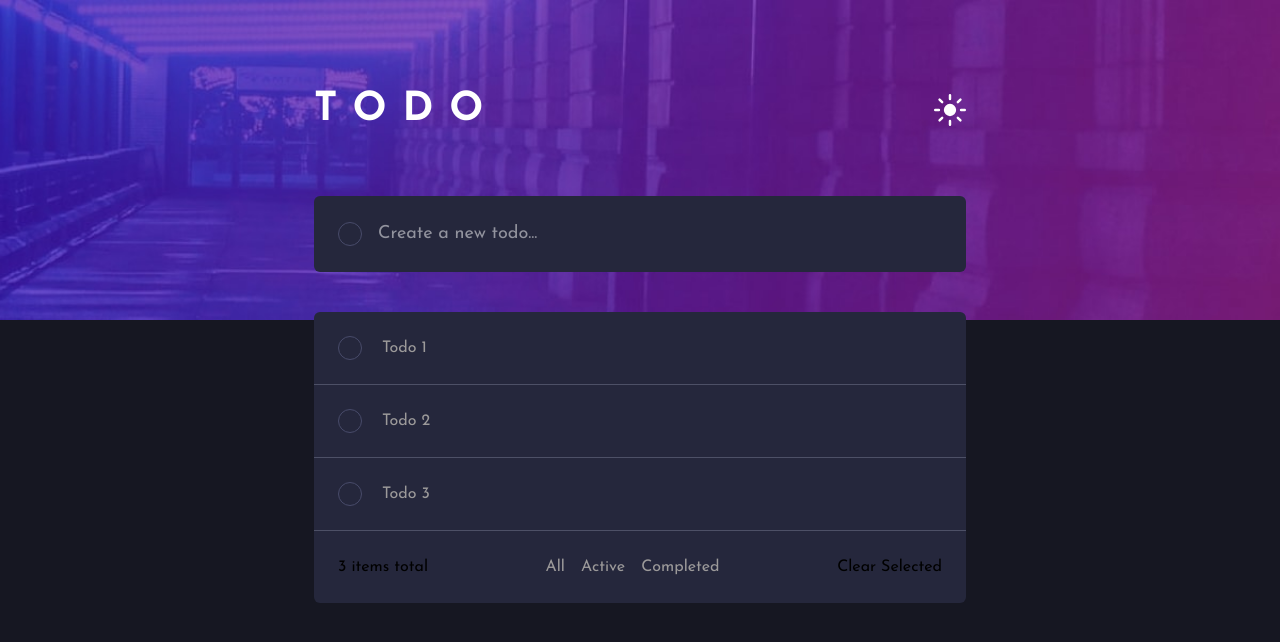
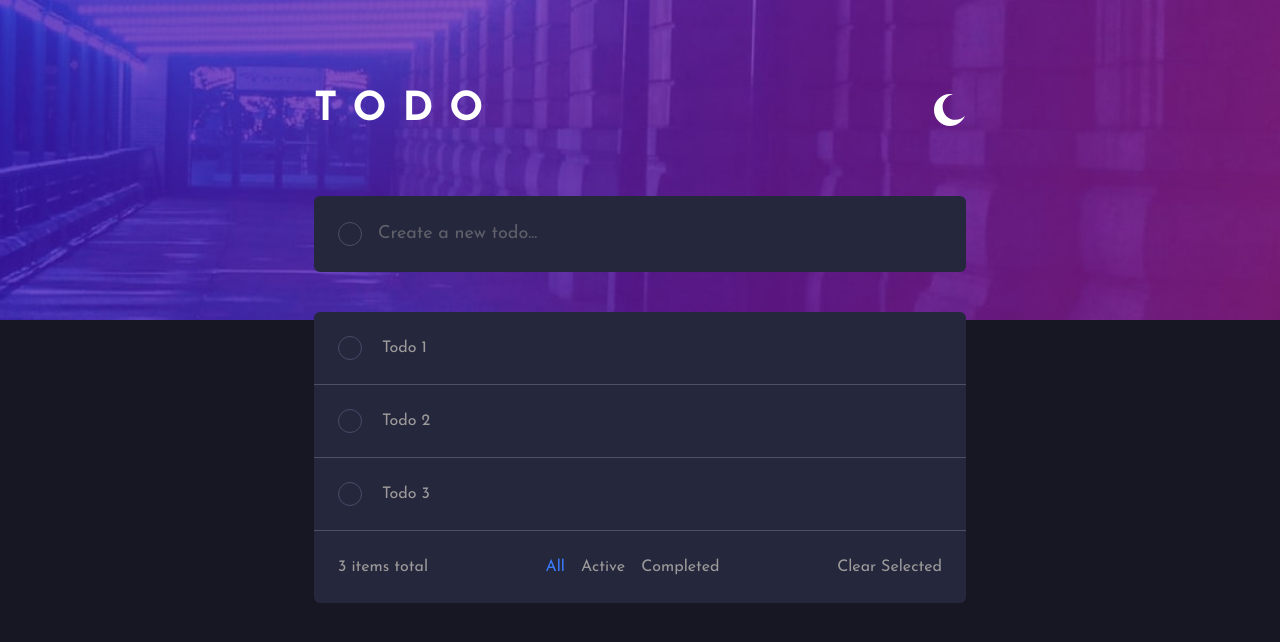
Before and after one commit to milennafeijo/projeto-todo-react-tailwind, a React (Vite) app: page / in a window 1280 px wide. Shown: the top 642 px of the page. Built offline with nearby package versions, Linux system fonts and the light colour scheme.

Commit message:
feat: adiciona contexto para mudança de tema escuro/claro nos componentes

```diff
--- a/src/App.tsx
+++ b/src/App.tsx
@@ -3,6 +3,7 @@ import TodoForm from "./components/TodoForm";
 import TodoList from "./components/TodoList";
 
 function App() {
+
   return (
     <main className="bg-navy-950 h-screen">
       <div className="bg-[url('/images/bg-desktop-dark.jpg')] h-80 bg-cover bg-center">
--- a/src/components/TodoForm/index.tsx
+++ b/src/components/TodoForm/index.tsx
@@ -1,9 +1,15 @@
+import { useContext } from "react";
+import { ThemeContext } from "../../contexts/ThemeContext";
+import { themeConfig } from "../../contexts/theme";
+
+
 const TodoForm = () => {
+    const { theme } = useContext(ThemeContext);
     return (
         <form className="relative mb-10">
-            <span className="absolute w-6 h-6 border border-navy-850 top-1/2 transform -translate-y-1/2 rounded-full left-6"></span>
+            <span className={`absolute w-6 h-6 border ${themeConfig[theme].todo.borderColor} top-1/2 transform -translate-y-1/2 rounded-full left-6`}></span>
 
-            <input type="text" placeholder="Create a new todo..." name="todo" className="bg-navy-900 w-full text-white rounded-md py-6 pl-16 outline-none text-lg" />
+            <input type="text" placeholder="Create a new todo..." name="todo" className={`${themeConfig[theme].todo.backgroundColor} ${themeConfig[theme].todo.textColor} rounded-md py-6 pl-16 outline-none text-lg w-full`} />
 
         </form>
     )
--- a/src/components/TodoHeader/index.tsx
+++ b/src/components/TodoHeader/index.tsx
@@ -1,11 +1,17 @@
-import IconSun from '/images/icon-sun.svg';
+import {themeConfig} from "../../contexts/theme";
+import { ThemeContext } from '../../contexts/ThemeContext';
+import { useContext } from 'react';
+
 
 const TodoHeader = () => {
+
+    const { theme, toggleTheme } = useContext(ThemeContext);
+
     return (<header className="flex justify-between pt-20 mb-14" >
         <h1 className="text-white text-[2.5rem] font-bold tracking-[1rem]">TODO</h1>
 
-        <button>
-            <img className="w-8 h-8" src={IconSun} alt="Toggle Theme" />
+        <button className="cursor-pointer"onClick={toggleTheme}>
+            <img className="w-8 h-8" src={themeConfig[theme].icon} alt="Toggle Theme" />
         </button>
     </header>
     )
--- a/src/components/TodoList/index.tsx
+++ b/src/components/TodoList/index.tsx
@@ -1,36 +1,42 @@
-const TodoList = () => {
+import { useContext } from "react";
+import { ThemeContext } from "../../contexts/ThemeContext";
+import { themeConfig } from "../../contexts/theme";
 
-    const todos = [
+ const todos = [
         { id: 1, text: "Todo 1" },
         { id: 2, text: "Todo 2" },
         { id: 3, text: "Todo 3" },
     ]
 
+const TodoList = () => {
+
+    const { theme } = useContext(ThemeContext);
+
     return (
 
 
-        <div className="bg-navy-900 rounded-md">
+        <div className={themeConfig[theme].todo.backgroundColor + " rounded-md"}>
             <ul>
                 {todos.map((todo) => (
                     <li className="border-b border-purple-700 p-6" key={todo.id}>
                         <div className="flex items-center gap-5">
                             <button className="w-6 h-6 border border-navy-850 rounded-full cursor-pointer"></button>
-                            <p className="text-[#9c9a9a]">{todo.text}</p>
+                            <p className={themeConfig[theme].todo.textColor}>{todo.text}</p>
                         </div>
                     </li>
                 ))}
             </ul>
 
             <div className="flex justify-between items-center p-6">
-                <p>{todos.length} items total</p>
+                <p className={themeConfig[theme].todo.textColor + " cursor-pointer"}>{todos.length} items total</p>
 
                 <div className="flex gap-4">
-                    <button className="text-[#9c9a9a] hover:text-white cursor-pointer">All</button>
-                    <button className="text-[#9c9a9a] hover:text-white cursor-pointer">Active</button>
-                    <button className="text-[#9c9a9a] hover:text-white cursor-pointer">Completed</button>
+                    <button className="text-bright-blue cursor-pointer">All</button>
+                    <button className={themeConfig[theme].todo.textColor + " cursor-pointer"}>Active</button>
+                    <button className={themeConfig[theme].todo.textColor + " cursor-pointer"}>Completed</button>
                 </div>
 
-                <button className="cursor-pointer">Clear Selected</button>
+                <button className={themeConfig[theme].todo.textColor + " cursor-pointer"}>Clear Selected</button>
             </div>
 
         </div>
--- /dev/null
+++ b/src/contexts/ThemeContext.tsx
@@ -0,0 +1,24 @@
+import { createContext, useState } from "react";
+
+export const ThemeContext = createContext({});
+
+interface ThemeProviderProps {
+    children: React.ReactNode;
+}
+
+type ThemeName = "light" | "dark";
+
+export const ThemeProvider = ({ children }: ThemeProviderProps) =>{
+
+    const [theme, setTheme] = useState<ThemeName>("dark");
+
+    const toggleTheme = () => {
+        setTheme(prev => (prev === "dark" ? "light" : "dark"));
+    }
+
+    return (
+        <ThemeContext.Provider value={{theme, toggleTheme}}>
+            {children}
+        </ThemeContext.Provider>
+    )
+};
--- /dev/null
+++ b/src/contexts/theme.ts
@@ -0,0 +1,32 @@
+import IconSun from '/images/icon-sun.svg';
+import IconMoon from '/images/icon-moon.svg';
+
+export const themeConfig = {
+    light: {
+        name: 'light',
+        layout: {
+            backgroundColor: 'bg-gray-600',
+            textColor: 'text-purple-600',
+        },
+        todo: {
+            backgroundColor: 'bg-gray-50',
+            borderColor: 'border-navy-950',
+            textColor: 'text-navy-950'
+        },
+        icon: IconSun,
+    },
+
+    dark: {
+        name: 'dark',
+        layout: {
+            backgroundColor: 'bg-navy-950',
+            textColor: 'text-[#9c9a9a]',
+        },
+        todo: {
+            backgroundColor: 'bg-navy-900',
+            borderColor: 'border-purple-700',
+            textColor: 'text-[#9c9a9a]'
+        },
+        icon: IconMoon
+    },
+}
--- a/src/main.tsx
+++ b/src/main.tsx
@@ -2,9 +2,12 @@ import { StrictMode } from 'react'
 import { createRoot } from 'react-dom/client'
 import App from './App.tsx'
 import './styles/globals.css';
+import { ThemeProvider } from './contexts/ThemeContext.tsx';
 
 createRoot(document.getElementById('root')!).render(
   <StrictMode>
-    <App />
+    <ThemeProvider>
+      <App />
+    </ThemeProvider>
   </StrictMode>,
 )
```
